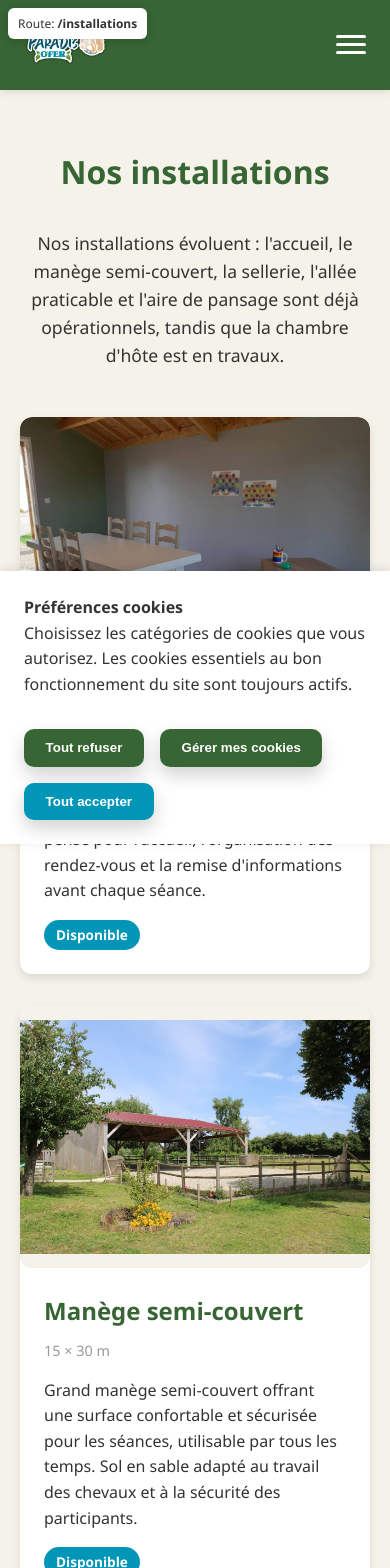
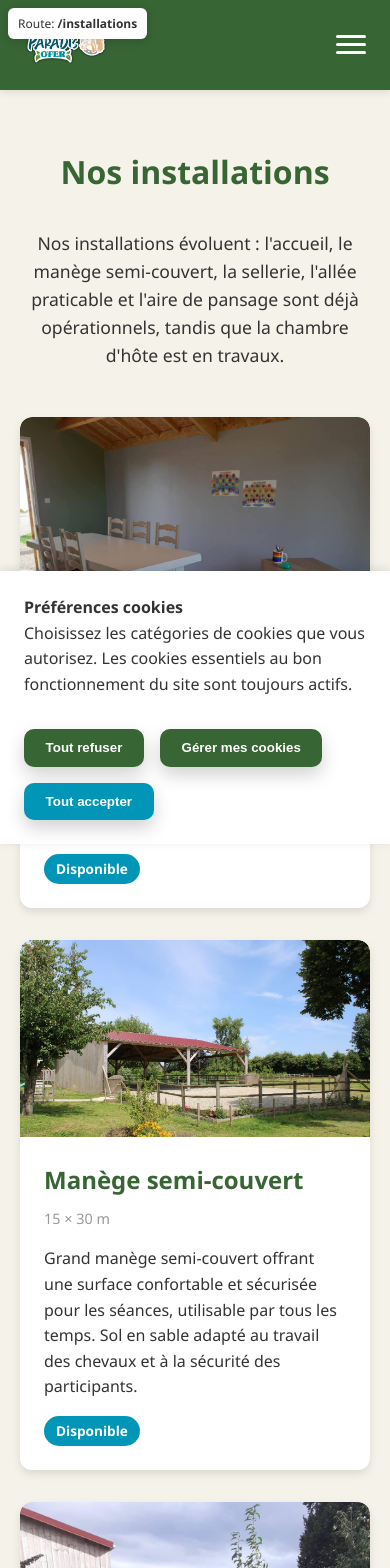
Before and after one commit to Louis75011/Au-paradis-ofer-v2, a React (Vite) app in the folder apps/web/: page /installations in a window 390 px wide. Shown: the top 1568 px of the page. Built offline with nearby package versions, Linux system fonts and the light colour scheme.

Commit message:
responsive

```diff
--- a/apps/web/src/App.jsx
+++ b/apps/web/src/App.jsx
@@ -4,6 +4,7 @@ import Header from "./components/layout/Header.jsx";
 import Footer from "./components/layout/Footer.jsx";
 import DevRouteBadge from "./components/dev/DevRouteBadge.jsx";
 import CookieBanner from "./components/cookies/CookieBanner.jsx";
+import ScrollToTop from "./components/routing/ScrollToTop.jsx";
 
 export default function App() {
   return (
@@ -13,10 +14,11 @@ export default function App() {
       {/* Bannière cookies : s’affiche seulement si pas de choix */}
       <CookieBanner />
 
+      <ScrollToTop />
       <Header />
-           <main className="app-main">
-       <Outlet />
-     </main>
+      <main className="app-main">
+        <Outlet />
+      </main>
       <Footer />
     </>
   );
--- /dev/null
+++ b/apps/web/src/components/routing/ScrollToTop.jsx
@@ -0,0 +1,17 @@
+// apps\web\src\components\routing\ScrollToTop.jsx
+import { useEffect } from "react";
+import { useLocation } from "react-router-dom";
+
+export default function ScrollToTop() {
+    const { pathname, hash } = useLocation();
+
+    useEffect(() => {
+        // Si on navigue vers une ancre (#faq, etc.), on laisse le navigateur gérer le scroll d’ancre.
+        if (hash) return;
+
+        // Remonter en haut à chaque changement de page
+        window.scrollTo({ top: 0, left: 0, behavior: "auto" });
+    }, [pathname, hash]);
+
+    return null;
+}
--- a/apps/web/src/styles/global.scss
+++ b/apps/web/src/styles/global.scss
@@ -102,10 +102,11 @@ section {
 
 .card-media {
     width: 100%;
-    aspect-ratio: 4 / 3;
+    aspect-ratio: 16 / 9;
     /* ajustez : 1/1, 16/9, 3/2... */
     background: var(--color-brand-cream);
-    border-radius: 12px;
+    border-top-left-radius: 12px;
+    border-top-right-radius: 12px;
     overflow: hidden;
     display: grid;
     place-items: center;
```
Also changed, not shown: apps/web/src/styles/components/carousel.scss (+0 -32 lines).
